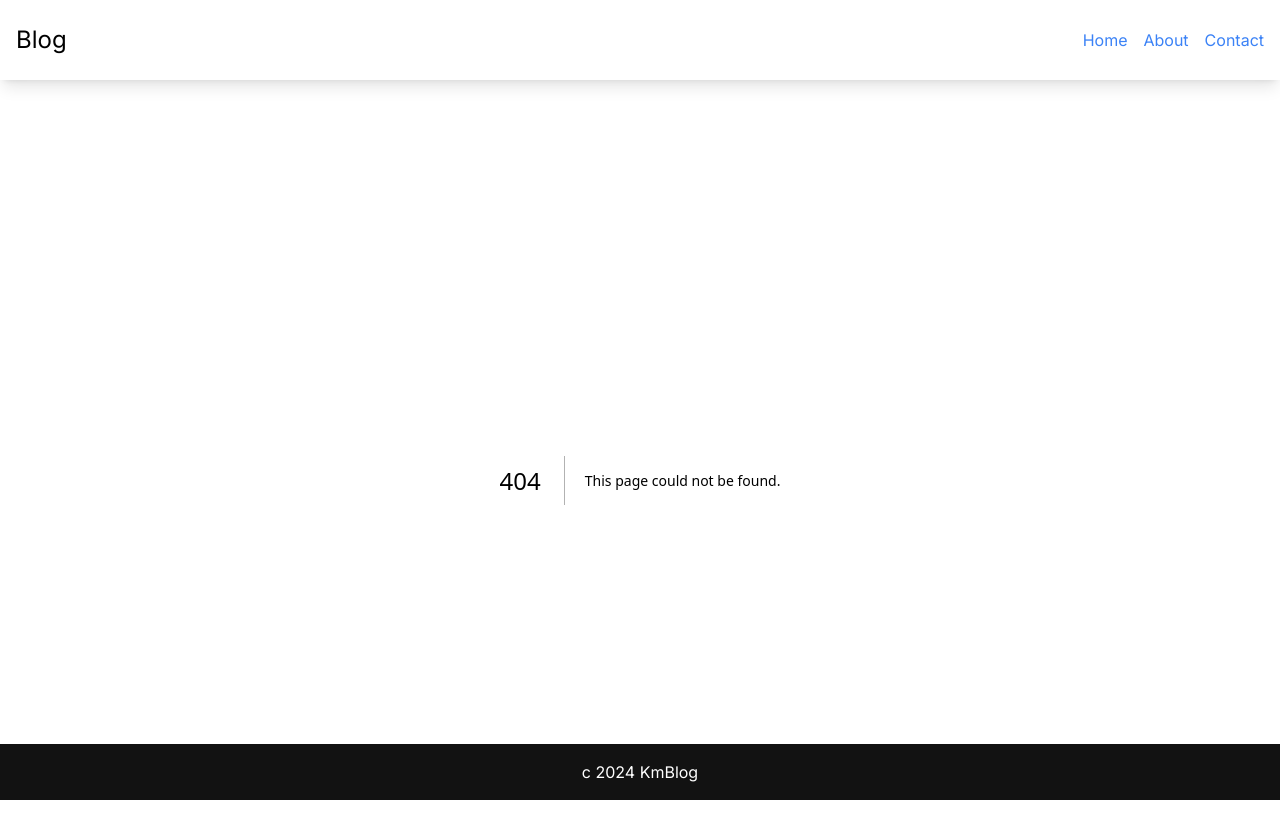
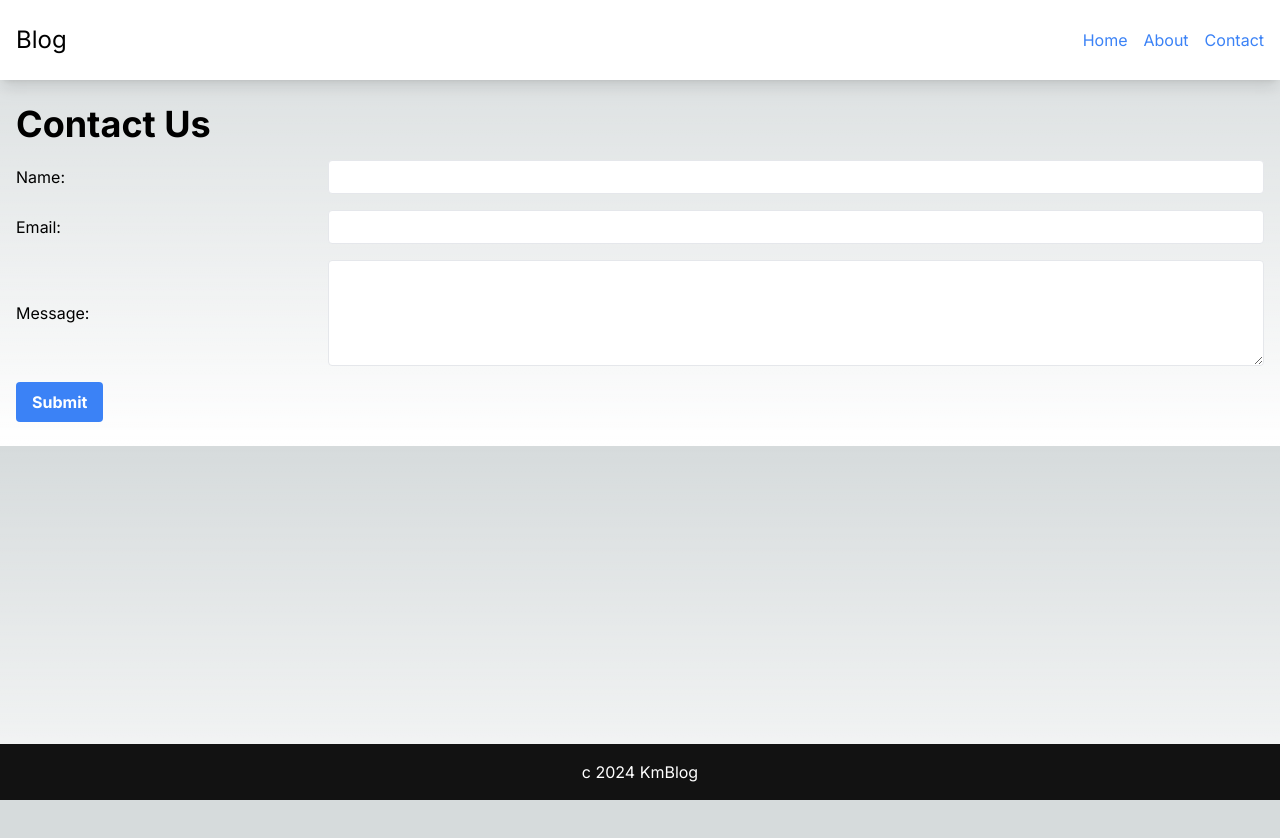
Before and after one commit to kubirthan/blog-webapp, a Next.js app: page /contact in a window 1280 px wide. Before the commit this address had no page. Shown: the top 838 px of the page. After the commit the page ends 800 px from the top, so only its background shows below. Built offline with nearby package versions, Linux system fonts and the light colour scheme.

Commit message:
creating contact pages

```diff
--- a/app/about/page.js
+++ b/app/about/page.js
@@ -1,7 +1,7 @@
 export default function About() {
   return (
-    <main class="container mx-auto px-4 py-6">
-      <h2 class="text-4xl font-bold mb-4">About Us</h2>
+    <main className="container mx-auto px-4 py-6">
+      <h2 className="text-4xl font-bold mb-4">About Us</h2>
       <p>
         This is free platform fro learning coding & build projects easily.
       </p>
--- /dev/null
+++ b/app/contact/page.js
@@ -0,0 +1,22 @@
+export default function Contact() {
+  return (
+    <main className="container mx-auto px-4 py-6">
+    <h2 className="text-4xl font-bold mb-4">Contact Us</h2>
+    <htmlForm className="w-full max-w-lg">
+        <div className="flex items-center mb-4">
+            <label htmlFor="name" className="w-1/4">Name:</label>
+            <input type="text" id="name" className="border rounded px-2 py-1 w-3/4"/>
+        </div>
+        <div className="flex items-center mb-4">
+            <label htmlFor="email" className="w-1/4">Email:</label>
+            <input type="email" id="email" className="border rounded px-2 py-1 w-3/4"/>
+        </div>
+        <div className="flex items-center mb-4">
+            <label htmlFor="message" className="w-1/4">Message:</label>
+            <textarea id="message" className="border rounded px-2 py-1 w-3/4" rows="4"></textarea>
+        </div>
+        <button className="bg-blue-500 hover:bg-blue-600 text-white font-bold py-2 px-4 rounded">Submit</button>
+    </htmlForm>
+</main>
+  );
+}
```
